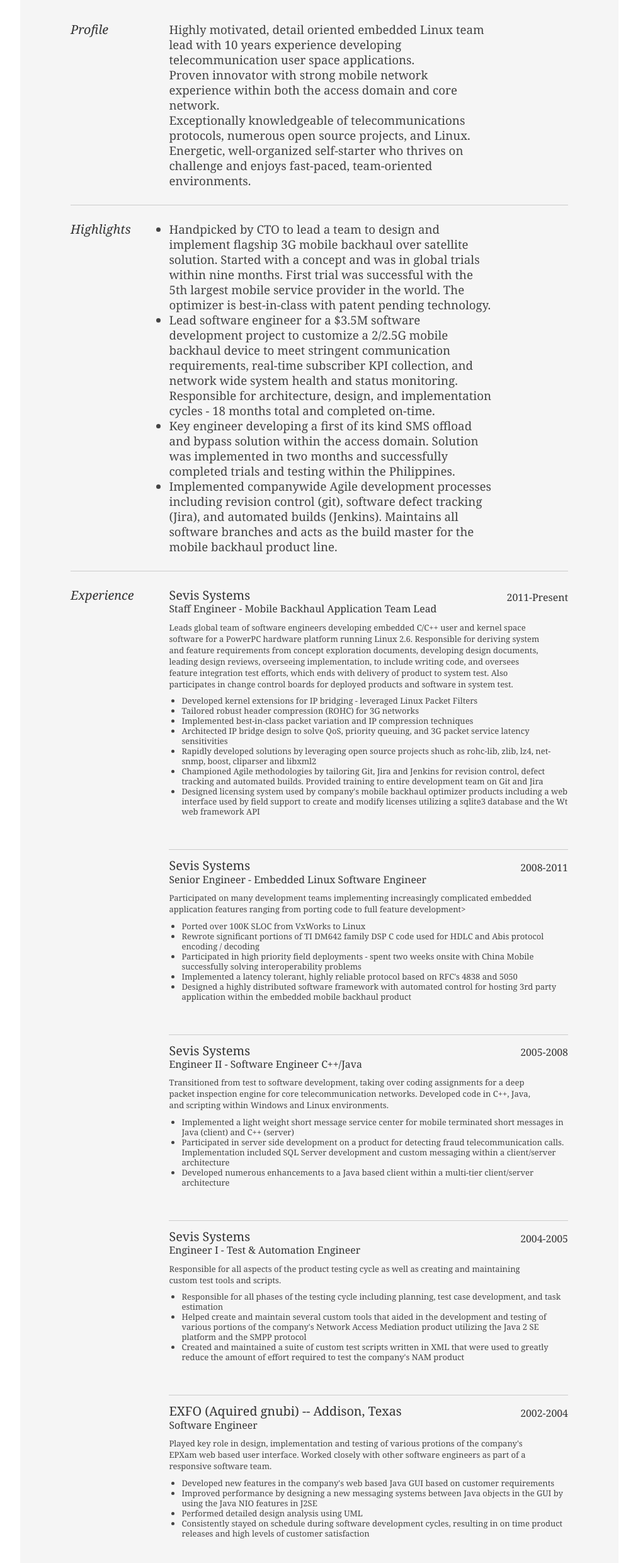
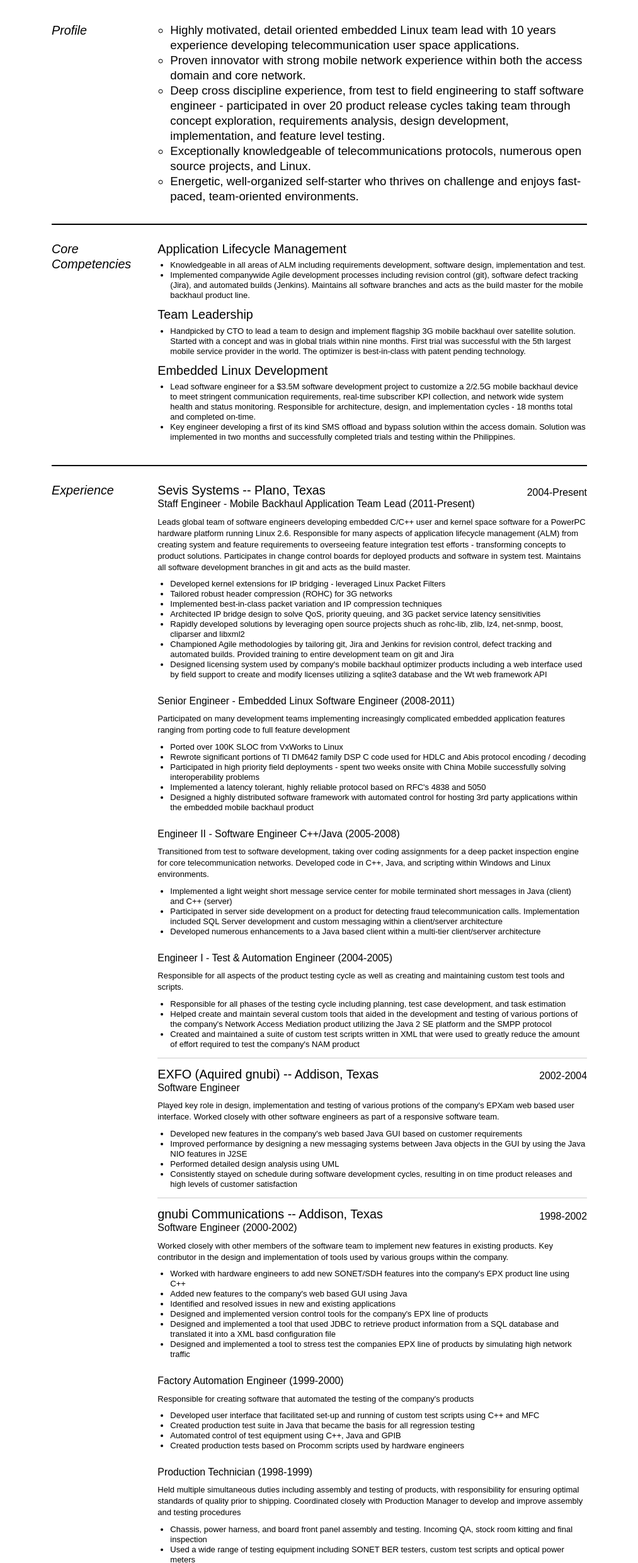
Before and after one commit to kharry5/resume, a plain HTML site: page src/keith-harry-resume.html in a window 1280 px wide. Shown: the part 240-2721 px from the top of the page at 63% size, without its empty margins (133-1146 px from the left). Drawn offline with Linux system fonts and the light colour scheme.

Commit message:
Make some tweaks

```diff
--- a/src/keith-harry-resume.html
+++ b/src/keith-harry-resume.html
@@ -5,7 +5,7 @@
 	<title>Keith Harry | Software Engineer</title>
 	<meta http-equiv="content-type" content="text/html; charset=utf-8" />
 
-	<meta name="keywords" content="" />
+	<meta name="keywords" content="C, C++, Software Engineer, Senior Software Engineer, Team Lead" />
 	<meta name="description" content="" />
 
 	<link rel="stylesheet" type="text/css" href="../templates/reset-fonts-grids.css" media="all" />
@@ -26,7 +26,8 @@
 
 				<div class="yui-u">
 					<div class="contact-info">
-                  <h3>7307 Vista Ridge Ln, Sachse, TX 75048</h3>
+                  <h3>7307 Vista Ridge Ln</h3>
+                  <h3>Sachse, TX 75048</h3>
 						<h3>[m] (972) 740-4700</h3>
 						<h3><a href="mailto:keith.harry@gmail.com">keith.harry@gmail.com</a></h3>
 					</div><!--// .contact-info -->
@@ -43,37 +44,43 @@
 							<h2>Profile</h2>
 						</div>
 						<div class="yui-u">
-                     <p class="enlarge">
-                     Highly motivated, detail oriented embedded Linux team lead with 10 years experience developing telecommunication user space applications.
+                  <ul class="enlarge">
+                     <li>Highly motivated, detail oriented embedded Linux team lead with 10 years experience developing telecommunication user space applications.</li>
+                     <li>Proven innovator with strong mobile network experience within both the access domain and core network.</li>
+                     <li>Deep cross discipline experience, from test to field engineering to staff software engineer - participated in over 20 product release cycles taking team through concept exploration, requirements analysis, design development, implementation, and feature level testing.</li>
+                     <li>Exceptionally knowledgeable of telecommunications protocols, numerous open source projects, and Linux.</li>
+                     <li>Energetic, well-organized self-starter who thrives on challenge and enjoys fast-paced, team-oriented environments.</li>
                      </p>
-
-                     <p class="enlarge">
-                     Proven innovator with strong mobile network experience within both the access domain and core network.
-                     </p>
-
-                     <p class="enlarge">
-                     Exceptionally knowledgeable of telecommunications protocols, numerous open source projects, and Linux.
-                     </p>
-
-                     <p class="enlarge">
-                     Energetic, well-organized self-starter who thrives on challenge and enjoys fast-paced, team-oriented environments.
-                     </p>
+                     </ul>
 						</div>
 					</div><!--// .yui-gf -->
                <div class="yui-gf">
                   <div class="yui-u first">
-							<h2>Highlights</h2>
+                     <h2>Core Competencies</h2>
                   </div>
                   <div class="yui-u">
-                     <ul class="enlarge">
+                        <div class="talent">
+                           <h2>Application Lifecycle Management</h2>
+                           <ul>
+                           <li>Knowledgeable in all areas of ALM including requirements development, software design, implementation and test.</li>
+                           <li>Implemented companywide Agile development processes including revision control (git), software defect tracking (Jira), and automated builds (Jenkins). Maintains all software branches and acts as the build master for the mobile backhaul product line.</li></ul>
+                           </ul>
+                        </div>
+                        <div class="talent">
+                           <h2>Team Leadership</h2>
+                           <ul>
                            <li>Handpicked by CTO to lead a team to design and implement flagship 3G mobile backhaul over satellite solution.  Started with a concept and was in global trials within nine months.  First trial was successful with the 5th largest mobile service provider in the world. The optimizer is best-in-class with patent pending technology.</li>
+                           </ul>
+                        </div>
+                        <div class="talent">
+                           <h2>Embedded Linux Development</h2>
+                           <ul>
                            <li>Lead software engineer for a $3.5M software development project to customize a 2/2.5G mobile backhaul device to meet stringent communication requirements, real-time subscriber KPI collection, and network wide system health and status monitoring. Responsible for architecture, design, and implementation cycles - 18 months total and completed on-time.</li>
                            <li>Key engineer developing a first of its kind SMS offload and bypass solution within the access domain. Solution was implemented in two months and successfully completed trials and testing within the Philippines.</li>
-                        <li>Implemented companywide Agile development processes including revision control (git), software defect tracking (Jira), and automated builds (Jenkins). Maintains all software branches and acts as the build master for the mobile backhaul product line.</li>
                            </ul>
                         </div>
+                  </div>
                </div><!--// .yui-gf -->
-
 					<div class="yui-gf">
 
 						<div class="yui-u first">
@@ -83,11 +90,11 @@
 						<div class="yui-u">
 
 							<div class="job">
-								<h2>Sevis Systems</h2>
-                        <h3>Staff Engineer - Mobile Backhaul Application Team Lead</h3>
-								<h4>2011-Present</h4>
+								<h2>Sevis Systems -- Plano, Texas</h2>
+                        <h3>Staff Engineer - Mobile Backhaul Application Team Lead (2011-Present)</h3>
+								<h4>2004-Present</h4>
                         <p class="jobdesc">
-                        Leads global team of software engineers developing embedded C/C++ user and kernel space software for a PowerPC hardware platform running Linux 2.6. Responsible for deriving system and feature requirements from concept exploration documents, developing design documents, leading design reviews, overseeing implementation, to include writing code, and oversees feature integration test efforts, which ends with delivery of product to system test. Also participates in change control boards for deployed products and software in system test.
+                        Leads global team of software engineers developing embedded C/C++ user and kernel space software for a PowerPC hardware platform running Linux 2.6. Responsible for many aspects of application lifecycle management (ALM) from creating system and feature requirements to overseeing feature integration test efforts - transforming concepts to product solutions. Participates in change control boards for deployed products and software in system test. Maintains all software development branches in git and acts as the build master.
                         </p>
 
                         <ul class="b">
@@ -96,33 +103,22 @@
                            <li>Implemented best-in-class packet variation and IP compression techniques</li>
                            <li>Architected IP bridge design to solve QoS, priority queuing, and 3G packet service latency sensitivities</li>
                            <li>Rapidly developed solutions by leveraging open source projects shuch as rohc-lib, zlib, lz4, net-snmp, boost, cliparser and libxml2</li>
-                           <li>Championed Agile methodologies by tailoring Git, Jira and Jenkins for revision control, defect tracking and automated builds. Provided training to entire development team on Git and Jira</li>
+                           <li>Championed Agile methodologies by tailoring git, Jira and Jenkins for revision control, defect tracking and automated builds. Provided training to entire development team on git and Jira</li>
                            <li>Designed licensing system used by company's mobile backhaul optimizer products including a web interface used by field support to create and modify licenses utilizing a sqlite3 database and the Wt web framework API</li>
                         </ul>
-                        <p></p>
-							</div>
 
-							<div class="job">
-								<h2>Sevis Systems</h2>
-                        <h3>Senior Engineer - Embedded Linux Software Engineer</h3>
-								<h4>2008-2011</h4>
+                        <h3 class="subjob">Senior Engineer - Embedded Linux Software Engineer (2008-2011)</h3>
                         <p class="jobdesc">
-                        Participated on many development teams implementing increasingly complicated embedded application features ranging from porting code to full feature development>
+                        Participated on many development teams implementing increasingly complicated embedded application features ranging from porting code to full feature development
                         </p>
                         <ul class="b">
                            <li>Ported over 100K SLOC from VxWorks to Linux</li>
                            <li>Rewrote significant portions of TI DM642 family DSP C code used for HDLC and Abis protocol encoding / decoding</li>
                            <li>Participated in high priority field deployments - spent two weeks onsite with China Mobile successfully solving interoperability problems</li>
                            <li>Implemented a latency tolerant, highly reliable protocol based on RFC's 4838 and 5050</li>
-                           <li>Designed a highly distributed software framework with automated control for hosting 3rd party application within the embedded mobile backhaul product</li>
+                           <li>Designed a highly distributed software framework with automated control for hosting 3rd party applications within the embedded mobile backhaul product</li>
                         </ul>
-                        <p></p>
-							</div>
-
-							<div class="job">
-								<h2>Sevis Systems</h2>
-                        <h3>Engineer II - Software Engineer C++/Java</h3>
-								<h4>2005-2008</h4>
+                        <h3 class="subjob">Engineer II - Software Engineer C++/Java (2005-2008)</h3>
                         <p class="jobdesc">
                         Transitioned from test to software development, taking over coding assignments for a deep packet inspection engine for core telecommunication networks. Developed code in C++, Java, and scripting within Windows and Linux environments.
                         </p>
@@ -131,13 +127,7 @@
                            <li>Participated in server side development on a product for detecting fraud telecommunication calls. Implementation included SQL Server development and custom messaging within a client/server architecture</li>
                            <li>Developed numerous enhancements to a Java based client within a multi-tier client/server architecture</li>
                         </ul>
-                        <p></p>
-							</div>
-
-							<div class="job">
-								<h2>Sevis Systems</h2>
-                        <h3>Engineer I - Test & Automation Engineer</h3>
-								<h4>2004-2005</h4>
+                        <h3 class="subjob">Engineer I - Test & Automation Engineer (2004-2005)</h3>
                         <p class="jobdesc">
                         Responsible for all aspects of the product testing cycle as well as creating and maintaining custom test tools and scripts.
                         </p>
@@ -146,7 +136,6 @@
                            <li>Helped create and maintain several custom tools that aided in the development and testing of various portions of the company's Network Access Mediation product utilizing the Java 2 SE platform and the SMPP protocol</li>
                            <li>Created and maintained a suite of custom test scripts written in XML that were used to greatly reduce the amount of effort required to test the company's NAM product</li>
                         </ul>
-                        <p></p>
 							</div>
 
 							<div class="job">
@@ -162,15 +151,14 @@
                            <li>Performed detailed design analysis using UML</li>
                            <li>Consistently stayed on schedule during software development cycles, resulting in on time product releases and high levels of customer satisfaction</li>
                         </ul>
-                        <p></p>
 							</div>
 
-							<div class="job">
+							<div class="job last">
 								<h2>gnubi Communications -- Addison, Texas</h2>
-                        <h3>Software Engineer</h3>
-								<h4>1999-2002</h4>
+                        <h3>Software Engineer (2000-2002)</h3>
+								<h4>1998-2002</h4>
                         <p class="jobdesc">
-                        Worked closely with other members of the software team to implement new features in existing products. Played key role in the design and implementation of tools used by various groups within the company.
+                        Worked closely with other members of the software team to implement new features in existing products. Key contributor in the design and implementation of tools used by various groups within the company.
                         </p>
                         <ul class="b">
                            <li>Worked with hardware engineers to add new SONET/SDH features into the company's EPX product line using C++</li>
@@ -180,13 +168,7 @@
                            <li>Designed and implemented a tool that used JDBC to retrieve product information from a SQL database and translated it into a XML basd configuration file</li>
                            <li>Designed and implemented a tool to stress test the companies EPX line of products by simulating high network traffic</li>
                         </ul>
-                        <p></p>
-							</div>
-
-							<div class="job">
-								<h2>gnubi Communications -- Addison, Texas</h2>
-                        <h3>Factory Automation Engineer</h3>
-								<h4>1999</h4>
+                        <h3 class="subjob">Factory Automation Engineer (1999-2000)</h3>
                         <p class="jobdesc">
                         Responsible for creating software that automated the testing of the company's products
                         </p>
@@ -196,12 +178,7 @@
                            <li>Automated control of test equipment using C++, Java and GPIB</li>
                            <li>Created production tests based on Procomm scripts used by hardware engineers</li>
                         </ul>
-                        <p></p>
-							</div>
-							<div class="job last">
-								<h2>gnubi Communications -- Addison, Texas</h2>
-								<h3>Production Technician</h3>
-								<h4>1998-1999</h4>
+                        <h3 class="subjob">Production Technician (1998-1999)</h3>
                         <p class="jobdesc">
                         Held multiple simultaneous duties including assembly and testing of products, with responsibility for ensuring optimal standards of quality prior to shipping. Coordinated closely with Production Manager to develop and improve assembly and testing procedures
                         </p>
@@ -211,7 +188,6 @@
                            <li>Entered product and customer information into database used for tracking the company's products</li>
                            <li>Assisted in the training of new production technicians</li>
                         </ul>
-                        <p></p>
 							</div>
 
 						</div><!--// .yui-u -->
@@ -219,6 +195,55 @@
 
 
 					<div class="yui-gf last">
+                  <div class="yui-u first">
+                     <h2>Technical Expertise</h2>
+                  </div>
+                  <div class="yui-u">
+                     <div class="talent">
+                        <h3>Programming</h3>
+                        <ul>
+                           <li>Programming Languages - C/C++, Familiar with Java and C#</li>
+                           <li>Markup Languages - HTML, XML, Markdown, MediaWiki</li>
+                           <li>IDE / Editors - SlickEdit, Microsoft Visual Studio, TI Code Composer Studio, Eclipse, Vi/Vim</li>
+                           <li>Debugging Tools - gdb, Visual Studio Debugger, valgrind</li>
+                           <li>Frameworks / libraries - STL, boost, Wt, cliparser, BeeCrypt, OpenSSL, net-snmp</li>
+                        </ul>
+                     </div>
+                     <div class="talent">
+                        <h3>Hardware Architectures</h3>
+                        <ul>
+                           <li>x86</li>
+                           <li>PowerPC</li>
+                           <li>ARM</li>
+                           <li>TI DM642 DSP</li>
+                        </ul>
+                     </div>
+                     <div class="talent">
+                        <h3>Operating Systems</h3>
+                        <ul>
+                           <li>Linux - Ubuntu, Mint, CentOS, Fedora, Arch, Manjaro</li>
+                           <li>Windows - 2000, XP, Windows 7, CE</li>
+                        </ul>
+                     </div>
+                     <div class="talent">
+                        <h3>Networking</h3>
+                        <ul>
+                           <li>Telephony Protocols - MTP3, ISUP, SCCP, TCAP, GSM MAP, TRAU</li>
+                           <li>Internet Protocols - TCP, IP, UDP, DTN</li>
+                           <li>Data Link Protocols - ATM, HDLC, LAPD, Ethernet</li>
+                           <li>Network Analysis Tools - tcpdump, wireshark, tc, netem, snmp</li>
+                        </ul>
+                     </div>
+                     <div class="talent">
+                        <h3>Software Configuration Management</h3>
+                        <ul>
+                           <li>Source Control - git, subversion, PVCS</li>
+                           <li>Defect Tracking - Jira, Redmine, Merant Tracker</li>
+                           <li>Build Automation - Hudson, Jenkins</li>
+                           <li>Build Tools - make, CMake, ant, NAnt</li>
+                        </ul>
+                     </div>
+                  </div>
 					</div><!--// .yui-gf -->
 
 
--- a/templates/resume.css
+++ b/templates/resume.css
@@ -17,12 +17,12 @@
 .msg a:hover { background: #266400; }
 
 /* //-- yui-grids style overrides -- */
-body { font-family: Georgia; color: #444; }
-#inner { padding: 10px 80px; margin: 80px auto; background: #f5f5f5; border: solid #666; border-width: 8px 0 2px 0; }
-.yui-gf { margin-bottom: 2em; padding-bottom: 2em; border-bottom: 1px solid #ccc; }
+body { font-family: Arial}
+#inner { padding: 10px 50px; margin: 80px auto; border: solid #666; border-width: 8px 0 2px 0; }
+.yui-gf { margin-bottom: 2em; padding-bottom: 2em; border-bottom: 2px solid black; }
 
 /* //-- header, body, footer -- */
-#hd { margin: 2.5em 0 3em 0; padding-bottom: 1.5em; border-bottom: 1px solid #ccc }
+#hd { margin: 2.5em 0 3em 0; padding-bottom: 1.5em; border-bottom: 2px solid black }
 #hd h2 { text-transform: uppercase; letter-spacing: 2px; }
 #bd, #ft { margin-bottom: 2em; }
 
@@ -31,20 +31,21 @@
 #ft p { margin-bottom: 0; text-align: center;   }
 
 /* //-- core typography and style -- */
-#hd h1 { font-size: 48px; text-transform: uppercase; letter-spacing: 3px; }
+#hd h1 { font-size: 48px; font-family: Georgia; text-transform: uppercase; letter-spacing: 3px; }
 h2 { font-size: 152% }
 h3, h4 { font-size: 122%; }
-h1, h2, h3, h4 { color: #333; }
-p { font-size: 100%; line-height: 18px; padding-right: 3em; }
+/*h1, h2, h3, h4 { color: #333; }*/
+p { font-size: 100%; line-height: 18px; }
 a { color: #990003 }
 a:hover { text-decoration: none; }
 strong { font-weight: bold; }
 
-ul.b {list-style-type: disc; list-style-position: inside; margin-left: 20px; }
-ul.enlarge { font-size: 144%; padding-right: 6.5em; line-height: 24px; }
-li {list-style: disc}
+ul{list-style-type: none; list-style-position: inside; margin-left: 20px; }
+ul li {list-style: disc}
+ul.enlarge { list-style-type: none; font-size: 144%; padding-bottom: 5px; line-height: 24px; }
+ul.enlarge li {list-style: circle}
 /*li { line-height: 24px; border-bottom: 1px solid #ccc; }*/
-p.enlarge { font-size: 144%; padding-right: 6.5em; line-height: 24px; }
+p.enlarge { font-size: 144%; line-height: 24px; padding-bottom: 5px; }
 p.enlarge span { color: #000 }
 .contact-info { margin-top: 7px; }
 .first h2 { font-style: italic; }
@@ -57,19 +58,18 @@
 a#pdf:hover { background: #222; }
 
 .job { position: relative; margin-bottom: 1em; padding-bottom: 1em; border-bottom: 1px solid #ccc; }
+.job h3.subjob {margin-top: 1.5em}
 .job h4 { position: absolute; top: 0.35em; right: 0 }
 .job p { margin: 0.75em 0 3em 0; }
 .job p.jobdesc {margin: 0.75em 0 0.75em 0;}
 
 .last { border: none; }
-/*
 .skills-list {  }
 .skills-list ul { margin: 0; }
 .skills-list li { margin: 3px 0; padding: 3px 0; }
 .skills-list li span { font-size: 152%; display: block; margin-bottom: -2px; padding: 0 }
-*/
-.talent { width: 32%; float: left }
-.talent h2 { margin-bottom: 6px; }
+.talent { width: 100%; float: left; margin-bottom: 10px}
+.talent h2 { margin-bottom: 6px }
 
 #srt-ttab { margin-bottom: 100px; text-align: center;  }
 #srt-ttab img.last { margin-top: 20px }
```
Also changed, not shown: 2 other files. Lines whose indentation alone changed are shown as unchanged.
